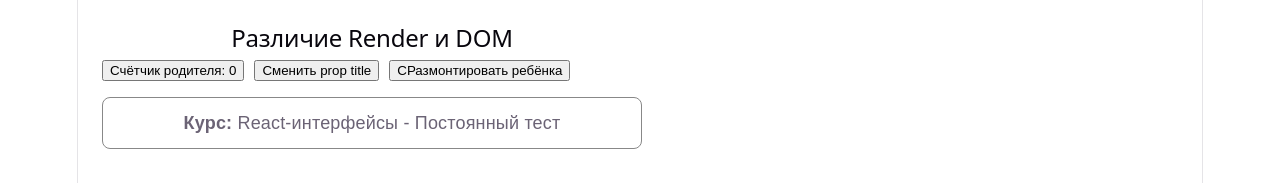
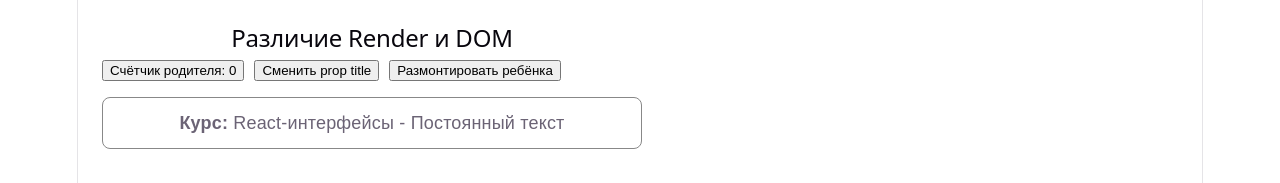
Before and after one commit to goodmir100/react-course-labs, a React (Vite) app: page / in a window 1280 px wide. Shown: the top 183 px of the page. Built offline with nearby package versions, Linux system fonts and the light colour scheme.

Commit message:
описание изменений

```diff
--- a/src/App.jsx
+++ b/src/App.jsx
@@ -27,7 +27,7 @@ export default function App() {
         </button>
 
         <button onClick={() => setIsMounted((m) => !m)}>
-          С{isMounted ? 'Размонтировать ребёнка' : 'Смонтировать ребёнка'}
+          {isMounted ? 'Размонтировать ребёнка' : 'Смонтировать ребёнка'}
         </button>
       </div>
       {isMounted && <CourseBadge title={currentCourse.title} />}
--- a/src/components/CourseBadge.jsx
+++ b/src/components/CourseBadge.jsx
@@ -42,7 +42,7 @@ export function CourseBadge({ title }) {
         marginTop: '16px',
     }}
     >
-        <strong>Курс:</strong> {title} - <span>Постоянный тест</span>
+        <strong>Курс:</strong> {title} - <span>Постоянный текст</span>
     </div>
   )
 }
```
